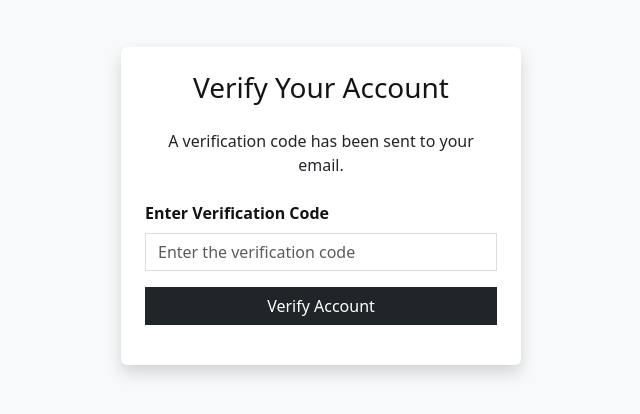
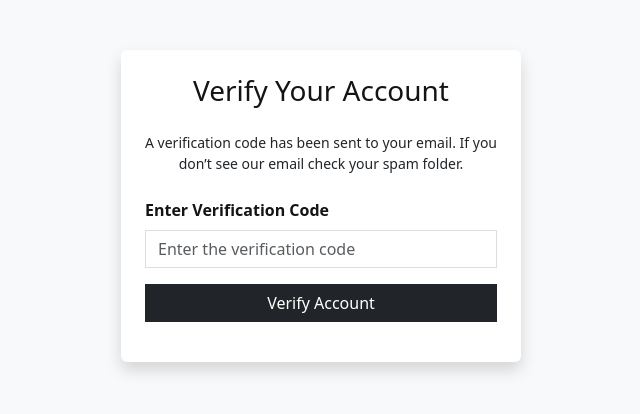
Before and after one commit to dalienst/plann, a Next.js app: page /auth/verify in a window 1280 px wide. Shown: the part 194-608 px from the top of the page, without its empty margins (319-959 px from the left). Built offline with nearby package versions, Linux system fonts and the light colour scheme; no server answers.

Commit message:
add message

```diff
--- a/app/auth/verify/page.jsx
+++ b/app/auth/verify/page.jsx
@@ -35,8 +35,9 @@ function VerifyAccount() {
         {({ touched }) => (
           <Form className="shadow p-4 bg-white rounded form">
             <h2 className="text-center mb-4">Verify Your Account</h2>
-            <p className="text-center mb-4">
-              A verification code has been sent to your email.
+            <p className="text-center small mb-4">
+              A verification code has been sent to your email. If you don’t see
+              our email check your spam folder.
             </p>
 
             <div className="mb-3">
```
